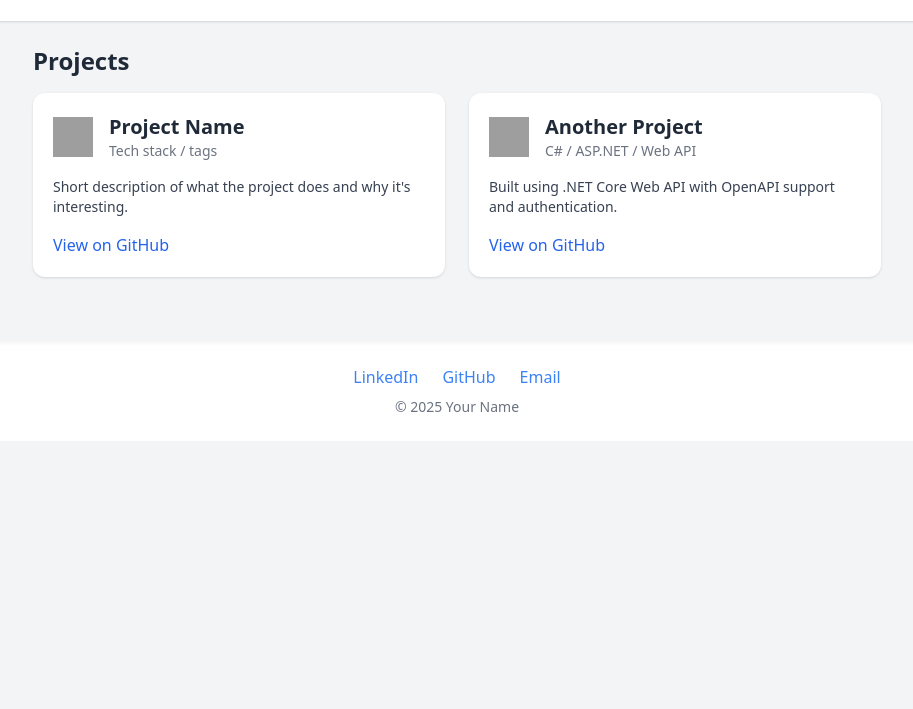
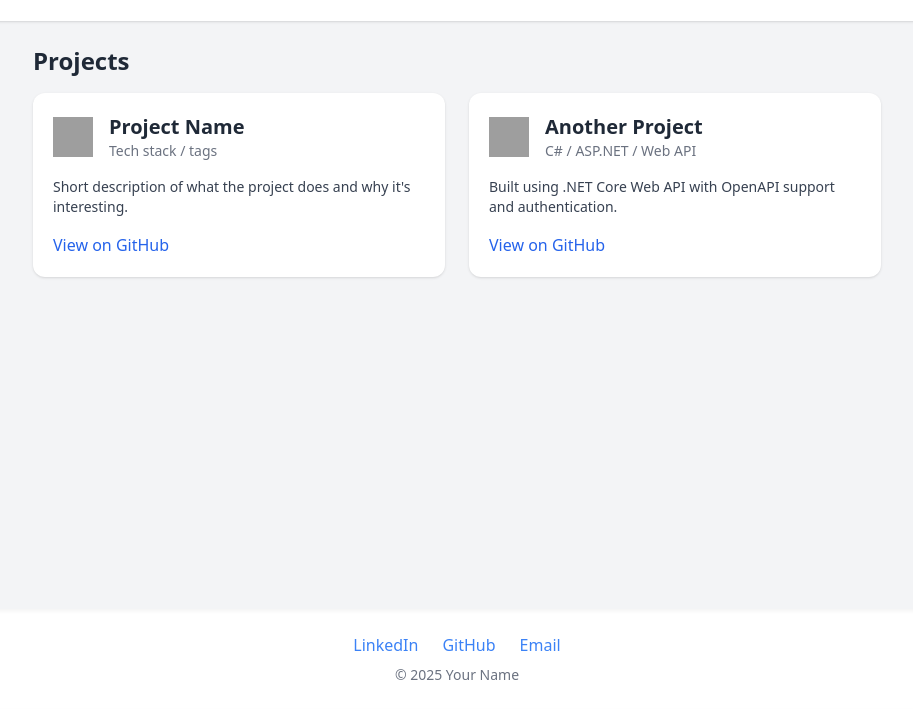
Before and after one commit to t0883/t0883.github.io, a plain HTML site: page index.html in a window 1280 px wide. Shown: the part 91-800 px from the top of the page, without its empty margins (183-1096 px from the left). Drawn offline with nearby package versions, Linux system fonts and the light colour scheme; grey boxes are pictures that could not be loaded.

Commit message:
Update index.html

```diff
--- a/index.html
+++ b/index.html
@@ -1,18 +1,18 @@
 <!DOCTYPE html>
-<html lang="en">
+<html lang="en" class="h-full">
   <head>
     <meta charset="UTF-8" />
     <meta name="viewport" content="width=device-width, initial-scale=1.0" />
     <title>My Portfolio</title>
     <script src="https://cdn.tailwindcss.com"></script>
   </head>
-  <body class="bg-gray-100 text-gray-800">
+  <body class="bg-gray-100 text-gray-800 h-full flex flex-col">
     <header class="bg-white shadow p-6 text-center">
       <h1 class="text-3xl font-bold">Your Name</h1>
       <p class="text-lg text-gray-600">Short professional bio or title</p>
     </header>
 
-    <section class="p-6 max-w-4xl mx-auto">
+    <main class="p-6 max-w-4xl mx-auto flex-grow">
       <h2 class="text-2xl font-semibold mb-4">Projects</h2>
       <div class="grid grid-cols-1 md:grid-cols-2 gap-6">
         <!-- Project Card -->
@@ -45,9 +45,9 @@
           <a href="#" class="text-blue-600 hover:underline">View on GitHub</a>
         </div>
       </div>
-    </section>
+    </main>
 
-    <footer class="bg-white shadow-inner p-6 text-center mt-10">
+    <footer class="bg-white shadow-inner p-6 text-center">
       <div class="flex justify-center gap-6 mb-2">
         <a href="#" class="text-blue-500 hover:underline">LinkedIn</a>
         <a href="#" class="text-blue-500 hover:underline">GitHub</a>
```
